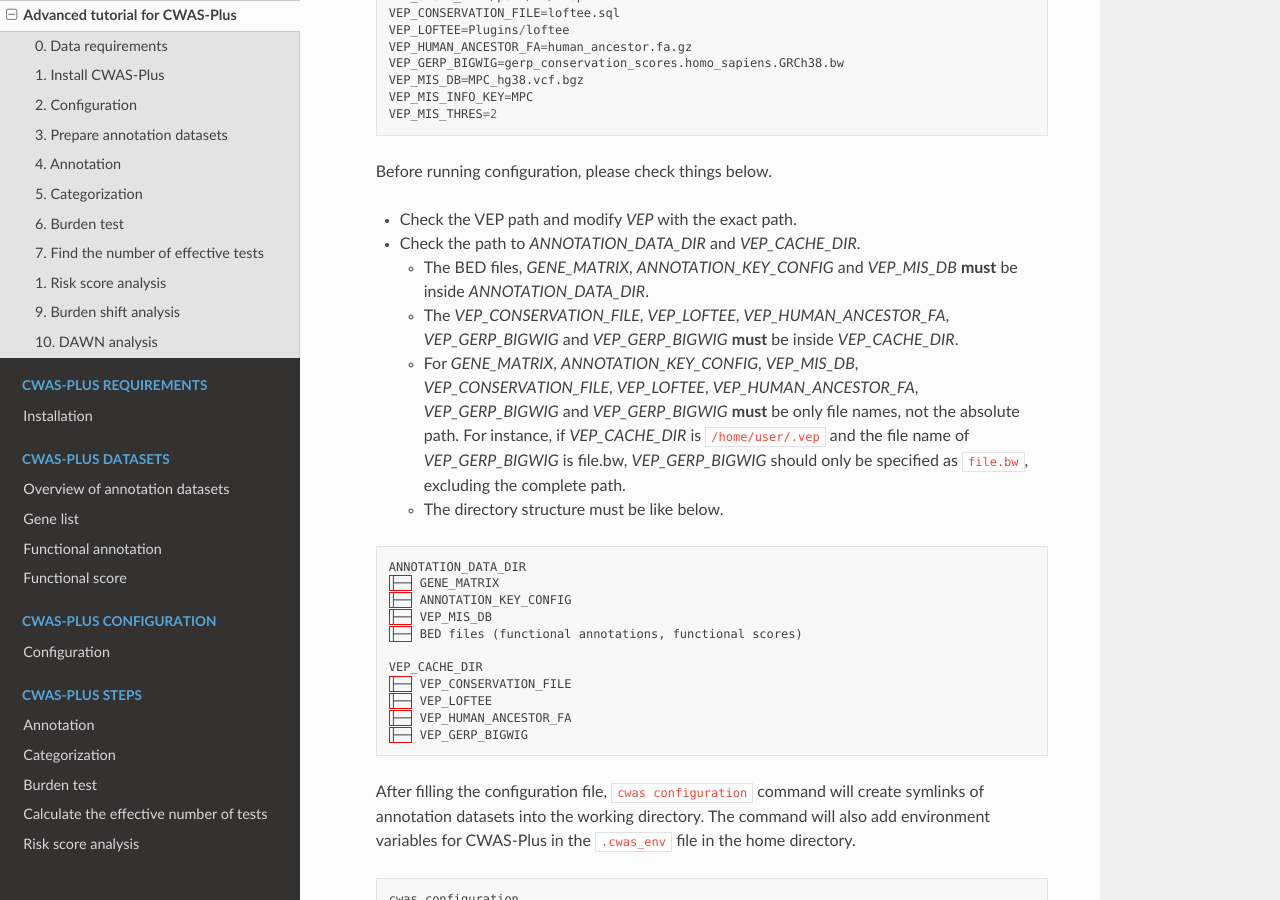
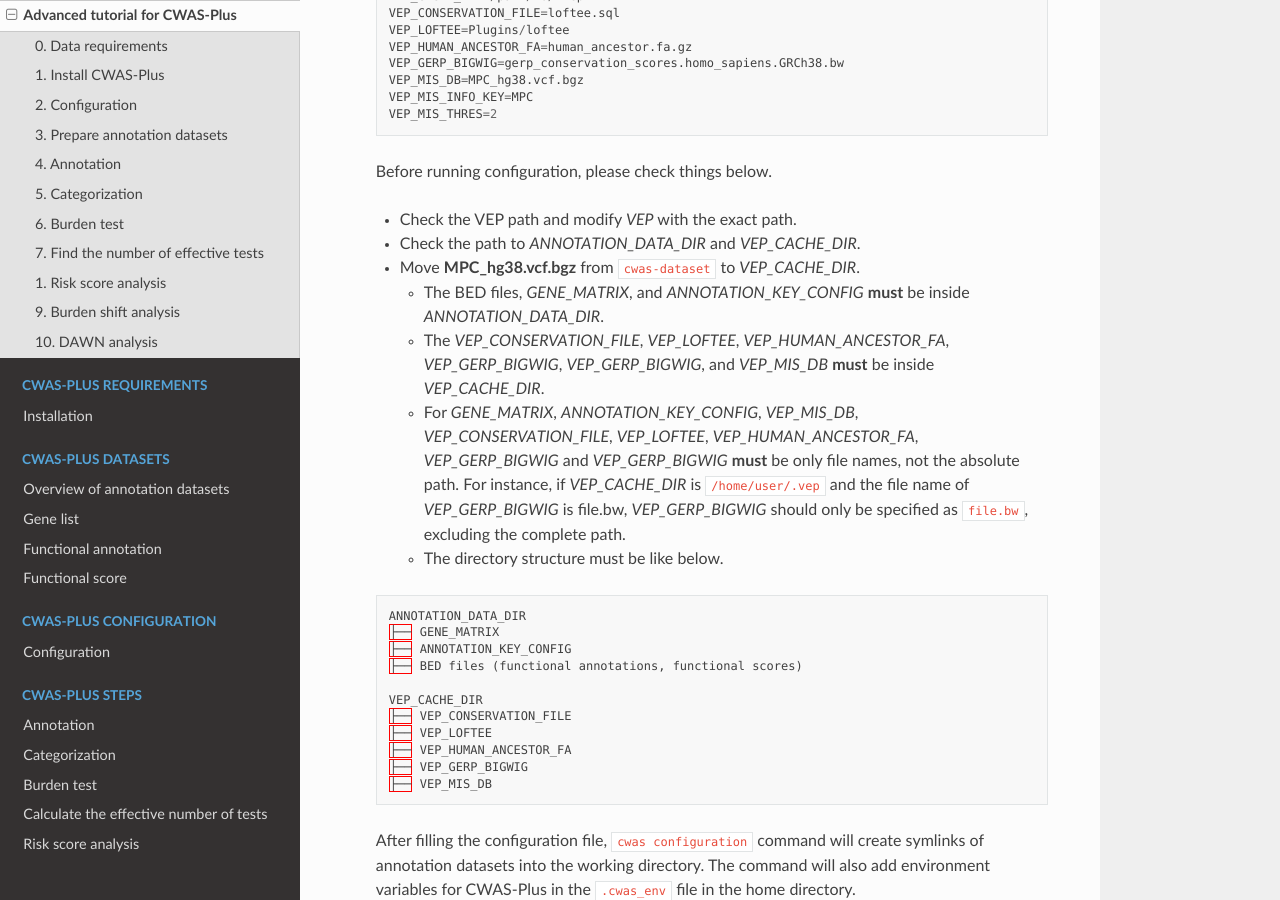
Before and after one commit to joonan-lab/cwas, a Sphinx documentation site: the page built from docs/quickstart/advanced_tutorial.rst, in a window 1280 px wide and 900 px high, scrolled down 5145 px. Built offline with Sphinx 7.4.7 and the Read the Docs theme 2.0.0, drawn with Linux system fonts in a browser that asks for light colours.

Commit message:
Update configuration
Update configuration

```diff
--- a/docs/quickstart/advanced_tutorial.rst
+++ b/docs/quickstart/advanced_tutorial.rst
@@ -229,9 +229,10 @@ This is an advanced tutorial for CWAS-Plus. Specific descriptions of arguments a
 
   - Check the VEP path and modify *VEP* with the exact path.
   - Check the path to *ANNOTATION_DATA_DIR* and *VEP_CACHE_DIR*.
+  - Move **MPC_hg38.vcf.bgz** from ``cwas-dataset`` to *VEP_CACHE_DIR*.
 
-    - The BED files, *GENE_MATRIX*, *ANNOTATION_KEY_CONFIG* and *VEP_MIS_DB* **must** be inside *ANNOTATION_DATA_DIR*.
-    - The *VEP_CONSERVATION_FILE*, *VEP_LOFTEE*, *VEP_HUMAN_ANCESTOR_FA*, *VEP_GERP_BIGWIG* and *VEP_GERP_BIGWIG* **must** be inside *VEP_CACHE_DIR*.
+    - The BED files, *GENE_MATRIX*, and *ANNOTATION_KEY_CONFIG* **must** be inside *ANNOTATION_DATA_DIR*.
+    - The *VEP_CONSERVATION_FILE*, *VEP_LOFTEE*, *VEP_HUMAN_ANCESTOR_FA*, *VEP_GERP_BIGWIG*, *VEP_GERP_BIGWIG*, and *VEP_MIS_DB* **must** be inside *VEP_CACHE_DIR*.
     - For *GENE_MATRIX*, *ANNOTATION_KEY_CONFIG*, *VEP_MIS_DB*, *VEP_CONSERVATION_FILE*, *VEP_LOFTEE*, *VEP_HUMAN_ANCESTOR_FA*, *VEP_GERP_BIGWIG* and *VEP_GERP_BIGWIG* **must** be only file names, not the absolute path. For instance, if *VEP_CACHE_DIR* is ``/home/user/.vep`` and the file name of *VEP_GERP_BIGWIG* is file.bw, *VEP_GERP_BIGWIG* should only be specified as ``file.bw``, excluding the complete path.
     - The directory structure must be like below.
 
@@ -248,6 +248,7 @@ This is an advanced tutorial for CWAS-Plus. Specific descriptions of arguments a
     ├── VEP_LOFTEE
     ├── VEP_HUMAN_ANCESTOR_FA
     ├── VEP_GERP_BIGWIG
+    ├── VEP_MIS_DB
 
 
   After filling the configuration file, ``cwas configuration`` command will create symlinks of annotation datasets into the working directory.
```
Also changed, not shown: other parts of docs/quickstart/advanced_tutorial.rst (+0 -1 lines), 1 other file.
